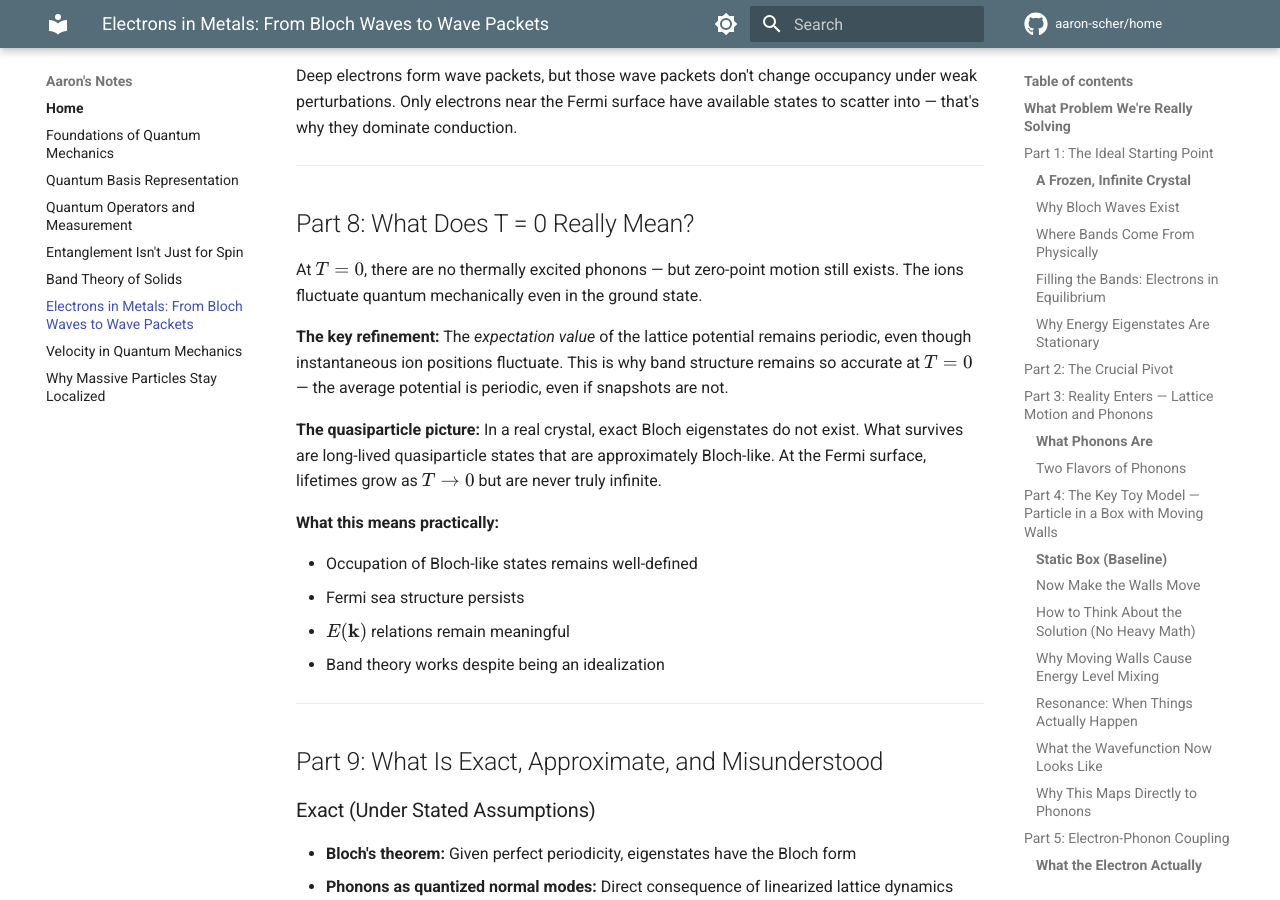
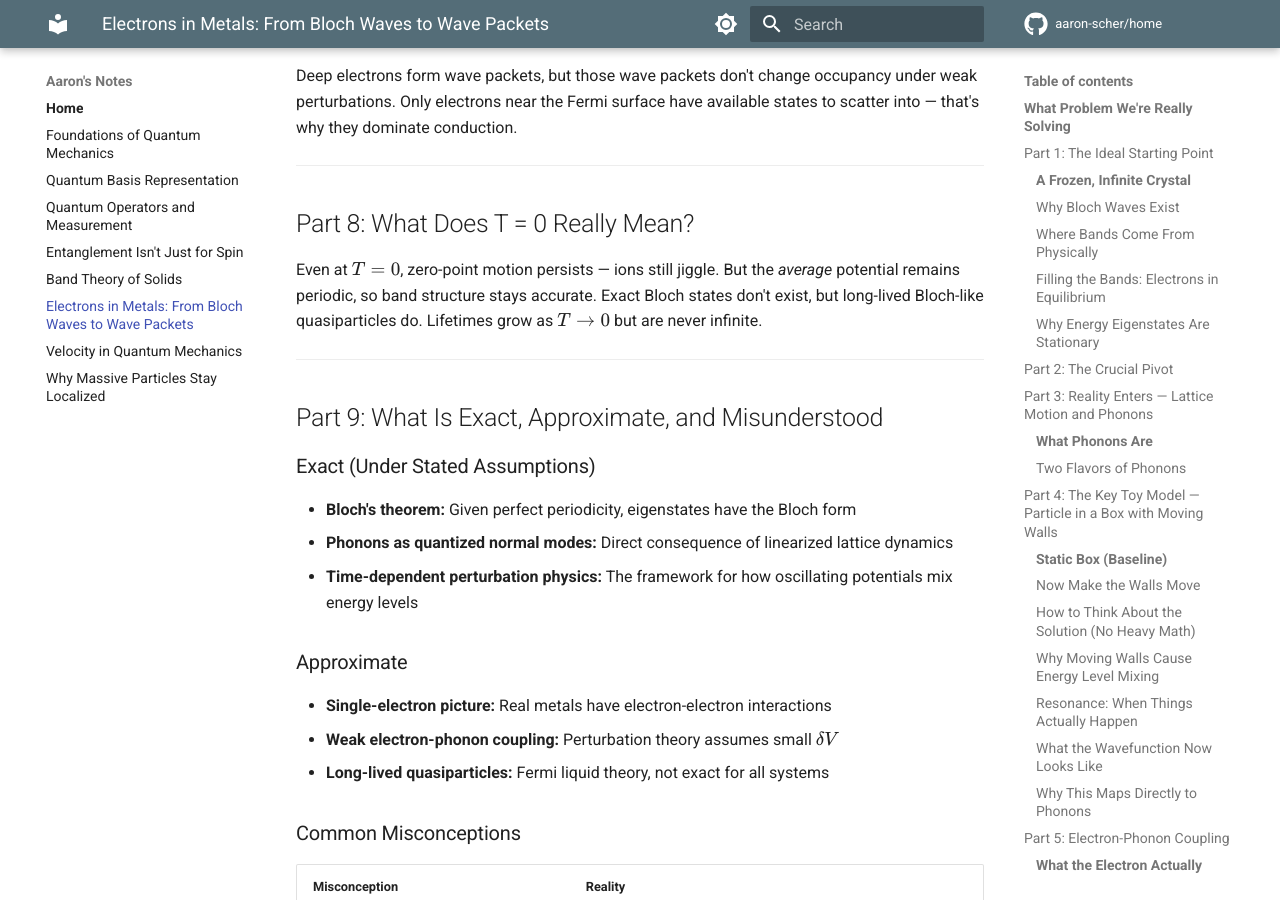
Before and after one commit to aaron-scher/home, an MkDocs documentation site: the page built from docs/quantum-mechanics/electrons-in-metals.md, in a window 1280 px wide and 900 px high, scrolled down 13803 px. Built offline with MkDocs 1.6.1 and Material for MkDocs 9.7.7, drawn with Linux system fonts in a browser that asks for light colours; comment, search, counter and statistics services are not loaded.

Commit message:
Condense Part 8 (T=0) to essential points

```diff
--- a/docs/quantum-mechanics/electrons-in-metals.md
+++ b/docs/quantum-mechanics/electrons-in-metals.md
@@ -547,18 +547,7 @@ Deep electrons form wave packets, but those wave packets don't change occupancy
 
 ## Part 8: What Does T = 0 Really Mean?
 
-At $T = 0$, there are no thermally excited phonons — but zero-point motion still exists. The ions fluctuate quantum mechanically even in the ground state.
-
-**The key refinement:** The *expectation value* of the lattice potential remains periodic, even though instantaneous ion positions fluctuate. This is why band structure remains so accurate at $T = 0$ — the average potential is periodic, even if snapshots are not.
-
-**The quasiparticle picture:** In a real crystal, exact Bloch eigenstates do not exist. What survives are long-lived quasiparticle states that are approximately Bloch-like. At the Fermi surface, lifetimes grow as $T \to 0$ but are never truly infinite.
-
-**What this means practically:**
-
-- Occupation of Bloch-like states remains well-defined
-- Fermi sea structure persists
-- $E(\mathbf{k})$ relations remain meaningful
-- Band theory works despite being an idealization
+Even at $T = 0$, zero-point motion persists — ions still jiggle. But the *average* potential remains periodic, so band structure stays accurate. Exact Bloch states don't exist, but long-lived Bloch-like quasiparticles do. Lifetimes grow as $T \to 0$ but are never infinite.
 
 ---
 
```
